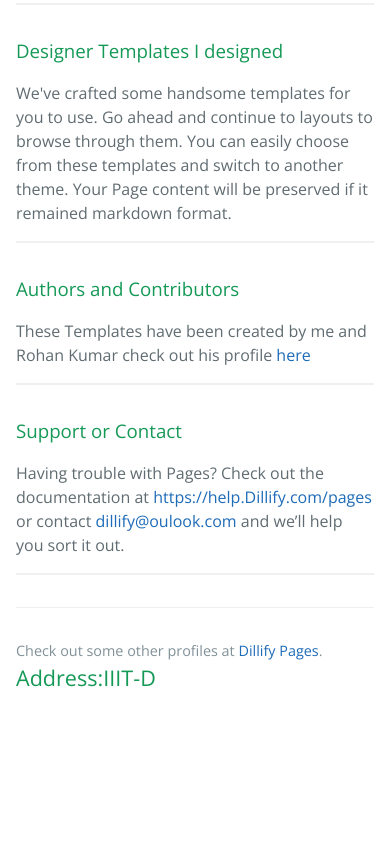
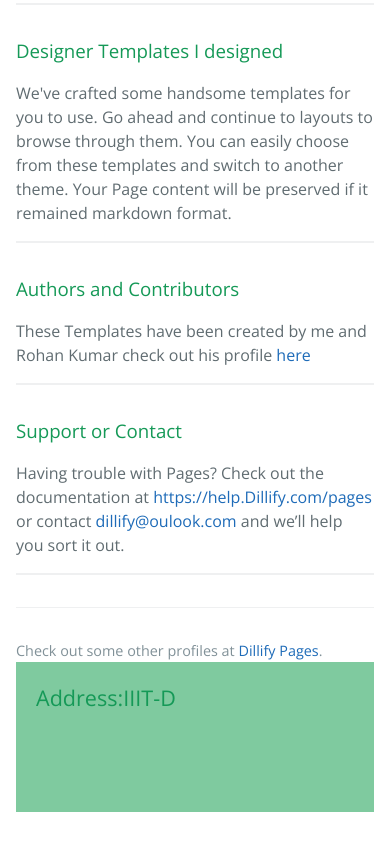
Before and after one commit to Roh4n/dillify_profile2, a plain HTML site: page index.html in a window 390 px wide. Shown: the part 1218-2062 px from the top of the page. Before the commit the page ends 1960 px from the top, so only its background shows below. Drawn offline with nearby package versions, Linux system fonts and the light colour scheme.

Commit message:
Update stylesheet.css

```diff
--- a/stylesheets/stylesheet.css
+++ b/stylesheets/stylesheet.css
@@ -210,6 +210,19 @@ a {
   background-color: #eff0f1;
   border: 0; }
 
+#footer {
+	left:0px;
+	display: block;
+	width: 100%;
+	padding-left:15px;
+	bottom: 0;
+    background:  #7FCA9F;
+    height: 150px;
+    font-family: 'Open Sans', sans-serif;
+    color: #FFFFFF;
+    padding: 20px;
+}
+
 @media screen and (min-width: 64em) {
   .main-content {
     max-width: 64rem;
@@ -250,10 +263,4 @@ a {
 @media screen and (max-width: 42em) {
   .site-footer {
     font-size: 0.9rem; }
-
-  <div id="footer">
-		<h2>Address:IIIT-D</h2>
-		<div class="fb-like" data-href="https://developers.facebook.com/docs/plugins/" data-layout="standard" data-action="like" data-show-faces="true" data-share="true"></div>
-		</div>
-
 }
```
